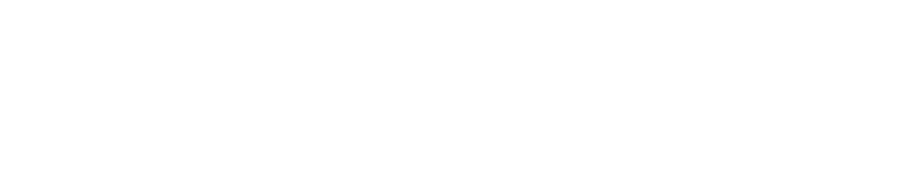
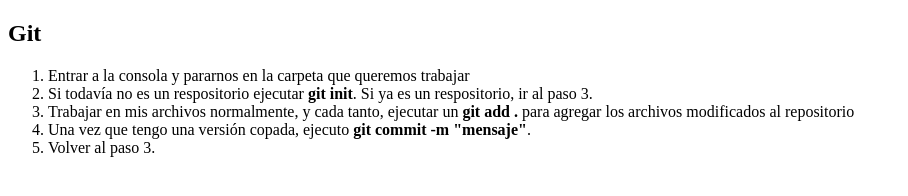
Before and after one commit to cumuniello/Desafio8, a plain HTML site: page index.html in a window 1280 px wide. Shown: the whole page, without its empty margins (0-908 px from the left). Drawn offline with Linux system fonts and the light colour scheme.

Commit message:
agregando primera lista

```diff
--- a/index.html
+++ b/index.html
@@ -5,6 +5,17 @@
 	<title>Git / GitHub</title>
 </head>
 <body>
+	<article>
+		<h1>Git</h1>
+
+		<ol>
+			<li>Entrar a la consola y pararnos en la carpeta que queremos trabajar</li>
+			<li>Si todavía no es un respositorio ejecutar <b>git init</b>. Si ya es un respositorio, ir al paso 3.</li>
+			<li>Trabajar en mis archivos normalmente, y cada tanto, ejecutar un <b>git add .</b> para agregar los archivos modificados al repositorio</li>
+			<li>Una vez que tengo una versión copada, ejecuto <b>git commit -m "mensaje"</b>.</li>
+			<li>Volver al paso 3.</li>
+		</ol>
+	</article>
 
 </body>
 </html>
```
